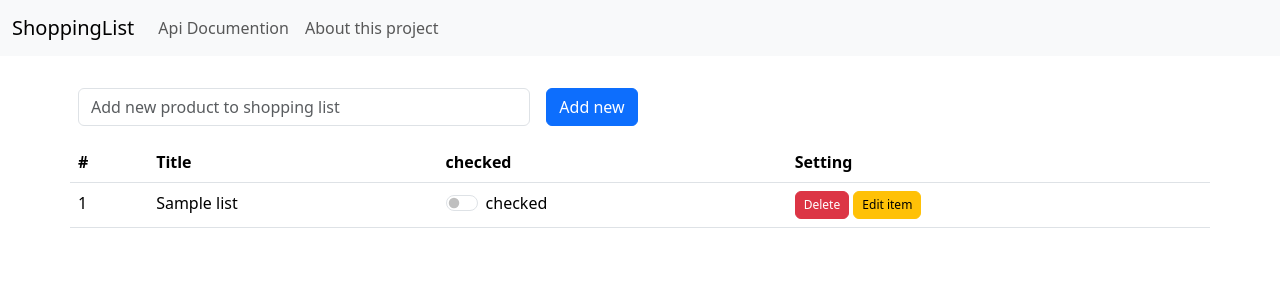
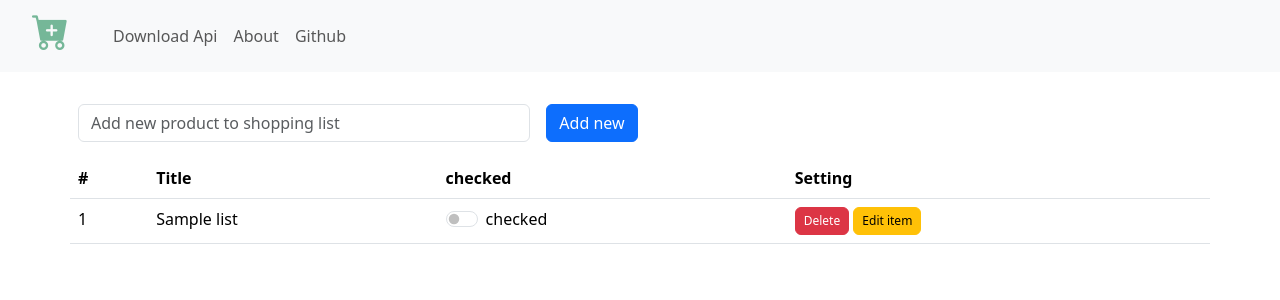
Before and after one commit to sinazahed/zahed_dev_S_26_G, a PHP site: template views/list.php in a window 1280 px wide. Shown: the top 300 px of the page. Run offline with PHP 8.4, Linux system fonts and the light colour scheme; the template is opened without the code that fills it: most values are stand-ins (such as "Sample title", 1, 10 or a date in 2020); data that the repository does not hold is empty; some libraries are stand-ins or nearby versions.

Commit message:
About and loading

```diff
--- /dev/null
+++ b/views/about.php
@@ -0,0 +1,18 @@
+<div class="modal fade" id="staticBackdrop" data-bs-backdrop="static" data-bs-keyboard="false" tabindex="-1" aria-labelledby="staticBackdropLabel" aria-hidden="true">
+  <div class="modal-dialog modal-dialog-centered">
+    <div class="modal-content">
+      <div class="modal-header">
+        <h1 class="modal-title fs-5" id="staticBackdropLabel">About</h1>
+        <button type="button" class="btn-close" data-bs-dismiss="modal" aria-label="Close"></button>
+      </div>
+      <div class="modal-body">
+        <p>This project is a shopping list application developed with pure PHP (custome framework mvc) 8 and MySQL 8.</p>
+        <p>And also RESTful API Provides access to application functionalities via API endpoints.</p>
+
+      </div>
+      <div class="modal-footer">
+        <button type="button" class="btn btn-secondary" data-bs-dismiss="modal">Close</button>
+      </div>
+    </div>
+  </div>
+</div>
--- a/views/list.php
+++ b/views/list.php
@@ -6,23 +6,25 @@
     <meta name="viewport" content="width=device-width, initial-scale=1.0">
     <title>Shopping_list</title>
     <link href="https://cdn.jsdelivr.net/npm/bootstrap@5.3.3/dist/css/bootstrap.min.css" rel="stylesheet" integrity="sha384-QWTKZyjpPEjISv5WaRU9OFeRpok6YctnYmDr5pNlyT2bRjXh0JMhjY6hW+ALEwIH" crossorigin="anonymous">
-</head>
-
-<body>
+    <link rel="stylesheet" href="https://cdnjs.cloudflare.com/ajax/libs/pace/1.2.4/themes/blue/pace-theme-flash.min.css" integrity="sha512-hPHdudSZUyxoMNAYUu8c/2BDg1ah3tCtdhFwWTUN4qI8Y5emCPVKwyR1tJXhL/uBx7x7MYKGvc1TbdH6mwGS8Q==" crossorigin="anonymous" referrerpolicy="no-referrer" />
+    <link rel="stylesheet" href="https://cdn.jsdelivr.net/npm/bootstrap-icons@1.3.0/font/bootstrap-icons.css">
+    <body>
     <nav class="navbar navbar-expand-lg bg-body-tertiary">
         <div class="container-fluid">
-            <a class="navbar-brand" href="#">ShoppingList</a>
+            <a class="navbar-brand" href="" style="margin-top: -10px;"><i style="color: #75b798; font-size: 37px; margin-left: 20px; margin-right: 20px;" class="bi bi-cart-plus-fill"></i></a>
             <button class="navbar-toggler" type="button" data-bs-toggle="collapse" data-bs-target="#navbarNavAltMarkup" aria-controls="navbarNavAltMarkup" aria-expanded="false" aria-label="Toggle navigation">
                 <span class="navbar-toggler-icon"></span>
             </button>
             <div class="collapse navbar-collapse" id="navbarNavAltMarkup">
                 <div class="navbar-nav">
-                    <a class="nav-link" href="#">Api Documention</a>
-                    <a class="nav-link" href="#">About this project</a>
+                    <a class="nav-link" href="https://shopping.sinazahed.bio/Api-Collection-Shopping-List.json" target="_blank">Download Api</a>
+                    <a class="nav-link" href="#" data-bs-toggle="modal" data-bs-target="#staticBackdrop">About</a>
+                    <a class="nav-link" href="https://github.com/sinazahed/zahed_dev_S_26_G" target="_blank">Github</a>
                 </div>
             </div>
         </div>
     </nav>
+    <?php include('about.php') ?>
     <div class="container">
         <div class="row">
             <form method="post" action="<?php echo siteUrl('list/add') ?>" class="row g-3">
@@ -75,6 +77,7 @@
             </ul>
         </div>
     </div>
+    <script src="https://cdn.jsdelivr.net/npm/pace-js@latest/pace.min.js"></script>
     <script src="https://cdn.jsdelivr.net/npm/bootstrap@5.3.3/dist/js/bootstrap.bundle.min.js" integrity="sha384-YvpcrYf0tY3lHB60NNkmXc5s9fDVZLESaAA55NDzOxhy9GkcIdslK1eN7N6jIeHz" crossorigin="anonymous"></script>
     <script>
         document.addEventListener('DOMContentLoaded', function() {
--- a/views/modal.php
+++ b/views/modal.php
@@ -6,7 +6,6 @@
                 <button type="button" class="btn-close" data-bs-dismiss="modal" aria-label="Close"></button>
             </div>
             <form method="post" action='<?php echo siteUrl("list/edit/$list->id") ?>' class="row g-3">
-
                 <div class="modal-body">
                     <div class="col-lg-12">
                         <input type="text" name="title" class="form-control" value="<?php echo $list->title ?>">
```
